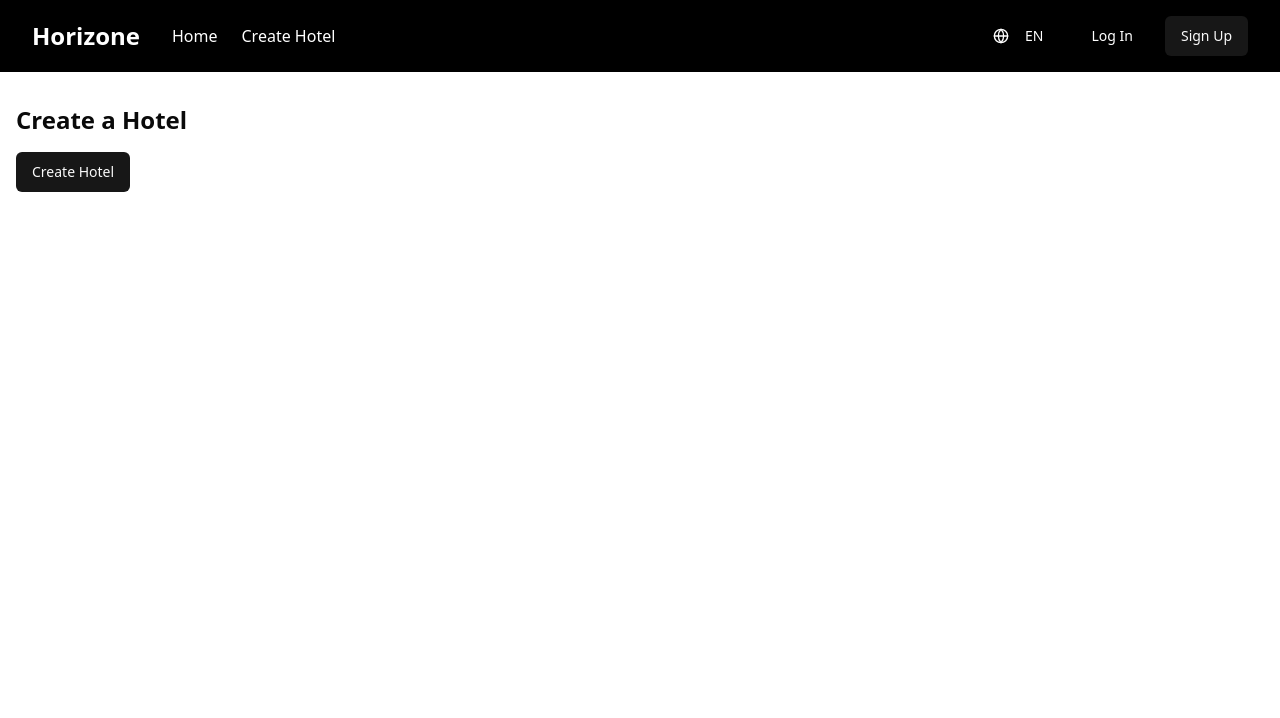
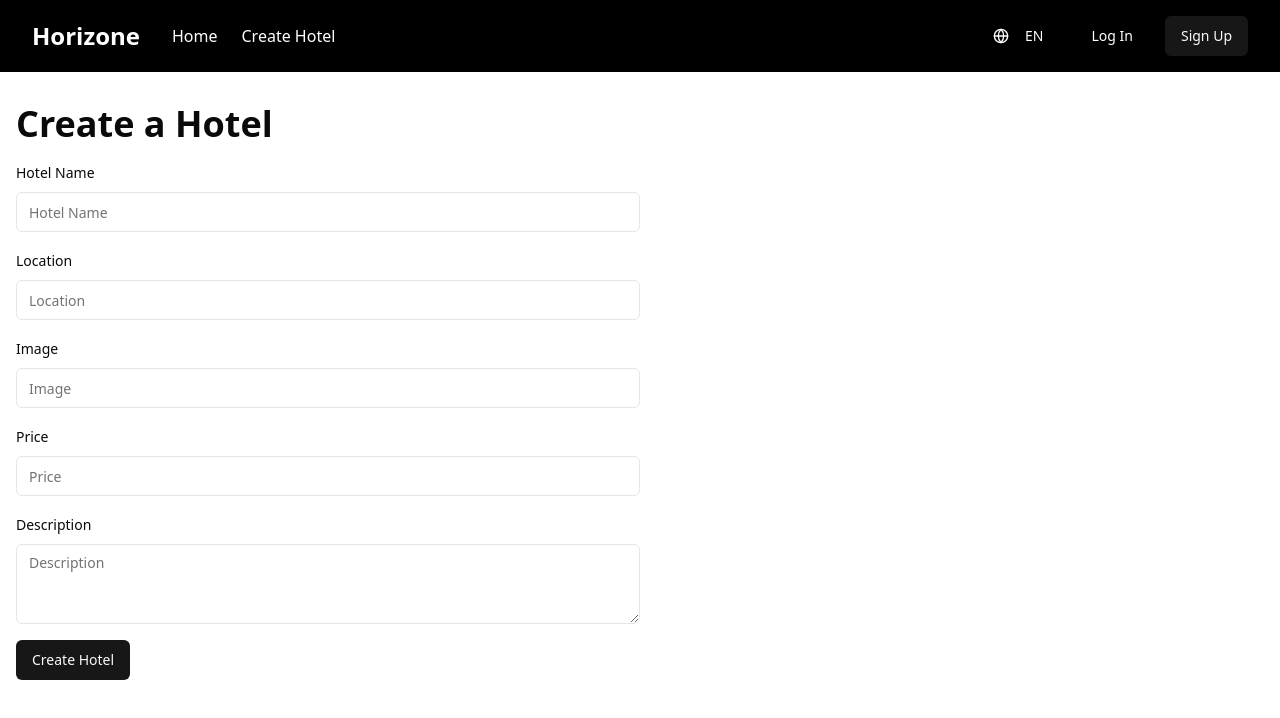
Before and after one commit to nasma321/horizone, a React (Vite) app: page /hotels/create in a window 1280 px wide. Shown: the top 718 px of the page. Built offline with nearby package versions, Linux system fonts and the light colour scheme.

Commit message:
form implementation

```diff
--- /dev/null
+++ b/src/components/CreateHotelForm.jsx
@@ -0,0 +1,136 @@
+import { z } from "zod";
+import { zodResolver } from "@hookform/resolvers/zod";
+import { useForm } from "react-hook-form";
+import { Button } from "@/components/ui/button";
+import {
+  Form,
+  FormControl,
+  FormDescription,
+  FormField,
+  FormItem,
+  FormLabel,
+  FormMessage,
+} from "@/components/ui/form";
+import { Input } from "@/components/ui/input";
+import { Textarea } from "@/components/ui/textarea";
+import { toast } from "sonner";
+import { useCreateHotelMutation } from "@/lib/api";
+
+const formSchema = z.object({
+  name: z.string().min(1, { message: "Hotel name is required" }),
+  location: z.string().min(1),
+  image: z.string().min(1),
+  price: z.number(),
+  description: z.string().min(1),
+});
+
+const CreateHotelForm = () => {
+  const [createHotel, { isLoading }] = useCreateHotelMutation();
+  const form = useForm({
+    resolver: zodResolver(formSchema),
+  });
+
+  const handleSubmit = async (values) => {
+    const { name, location, image, price, description } = values;
+    try {
+      toast.loading("Creating hotel...");
+      await createHotel({
+        name,
+        location,
+        image,
+        price,
+        description,
+      }).unwrap();
+      toast.success("Hotel created successfully");
+    } catch (error) {
+      toast.error("Hotel creation failed");
+    }
+  };
+
+  return (
+    <Form {...form}>
+      <form className="w-1/2" onSubmit={form.handleSubmit(handleSubmit)}>
+        <div className="grid gap-4">
+          <FormField
+            control={form.control}
+            name="name"
+            render={({ field }) => (
+              <FormItem>
+                <FormLabel>Hotel Name</FormLabel>
+                <FormControl>
+                  <Input placeholder="Hotel Name" {...field} />
+                </FormControl>
+                <FormMessage />
+              </FormItem>
+            )}
+          />
+          <FormField
+            control={form.control}
+            name="location"
+            render={({ field }) => (
+              <FormItem>
+                <FormLabel>Location</FormLabel>
+                <FormControl>
+                  <Input placeholder="Location" {...field} />
+                </FormControl>
+                <FormMessage />
+              </FormItem>
+            )}
+          />
+          <FormField
+            control={form.control}
+            name="image"
+            render={({ field }) => (
+              <FormItem>
+                <FormLabel>Image</FormLabel>
+                <FormControl>
+                  <Input placeholder="Image" {...field} />
+                </FormControl>
+                <FormMessage />
+              </FormItem>
+            )}
+          />
+          <FormField
+            control={form.control}
+            name="price"
+            render={({ field }) => (
+              <FormItem>
+                <FormLabel>Price</FormLabel>
+                <FormControl>
+                  <Input
+                    type="number"
+                    placeholder="Price"
+                    onChange={(e) => {
+                      field.onChange(parseFloat(e.target.value));
+                    }}
+                    value={field.value}
+                  />
+                </FormControl>
+                <FormMessage />
+              </FormItem>
+            )}
+          />
+          <FormField
+            control={form.control}
+            name="description"
+            render={({ field }) => (
+              <FormItem>
+                <FormLabel>Description</FormLabel>
+                <FormControl>
+                  <Textarea placeholder="Description" {...field} />
+                </FormControl>
+                <FormMessage />
+              </FormItem>
+            )}
+          />
+        </div>
+
+        <div className="mt-4">
+          <Button type="submit">Create Hotel</Button>
+        </div>
+      </form>
+    </Form>
+  );
+};
+
+export default CreateHotelForm;
--- a/src/components/HotelCard.jsx
+++ b/src/components/HotelCard.jsx
@@ -26,9 +26,9 @@
         </div>
         <div className="flex items-center space-x-1">
           <Star className="h-4 w-4 fill-primary text-primary" />
-          <span className="font-medium">{props.hotel.rating}</span>
+          <span className="font-medium">{props.hotel?.rating ?? "No rating"}</span>
           <span className="text-muted-foreground">
-            ({props.hotel.reviews.toLocaleString()} Reviews)
+            ({props.hotel.reviews?.toLocaleString() ?? "No"} Reviews)
           </span>
         </div>
         <div className="flex items-baseline space-x-2">
--- /dev/null
+++ b/src/components/ui/form.jsx
@@ -0,0 +1,133 @@
+import * as React from "react"
+import { Slot } from "@radix-ui/react-slot"
+import { Controller, FormProvider, useFormContext } from "react-hook-form";
+
+import { cn } from "@/lib/utils"
+import { Label } from "@/components/ui/label"
+
+const Form = FormProvider
+
+const FormFieldContext = React.createContext({})
+
+const FormField = (
+  {
+    ...props
+  }
+) => {
+  return (
+    (<FormFieldContext.Provider value={{ name: props.name }}>
+      <Controller {...props} />
+    </FormFieldContext.Provider>)
+  );
+}
+
+const useFormField = () => {
+  const fieldContext = React.useContext(FormFieldContext)
+  const itemContext = React.useContext(FormItemContext)
+  const { getFieldState, formState } = useFormContext()
+
+  const fieldState = getFieldState(fieldContext.name, formState)
+
+  if (!fieldContext) {
+    throw new Error("useFormField should be used within <FormField>")
+  }
+
+  const { id } = itemContext
+
+  return {
+    id,
+    name: fieldContext.name,
+    formItemId: `${id}-form-item`,
+    formDescriptionId: `${id}-form-item-description`,
+    formMessageId: `${id}-form-item-message`,
+    ...fieldState,
+  }
+}
+
+const FormItemContext = React.createContext({})
+
+const FormItem = React.forwardRef(({ className, ...props }, ref) => {
+  const id = React.useId()
+
+  return (
+    (<FormItemContext.Provider value={{ id }}>
+      <div ref={ref} className={cn("space-y-2", className)} {...props} />
+    </FormItemContext.Provider>)
+  );
+})
+FormItem.displayName = "FormItem"
+
+const FormLabel = React.forwardRef(({ className, ...props }, ref) => {
+  const { error, formItemId } = useFormField()
+
+  return (
+    (<Label
+      ref={ref}
+      className={cn(error && "text-destructive", className)}
+      htmlFor={formItemId}
+      {...props} />)
+  );
+})
+FormLabel.displayName = "FormLabel"
+
+const FormControl = React.forwardRef(({ ...props }, ref) => {
+  const { error, formItemId, formDescriptionId, formMessageId } = useFormField()
+
+  return (
+    (<Slot
+      ref={ref}
+      id={formItemId}
+      aria-describedby={
+        !error
+          ? `${formDescriptionId}`
+          : `${formDescriptionId} ${formMessageId}`
+      }
+      aria-invalid={!!error}
+      {...props} />)
+  );
+})
+FormControl.displayName = "FormControl"
+
+const FormDescription = React.forwardRef(({ className, ...props }, ref) => {
+  const { formDescriptionId } = useFormField()
+
+  return (
+    (<p
+      ref={ref}
+      id={formDescriptionId}
+      className={cn("text-sm text-muted-foreground", className)}
+      {...props} />)
+  );
+})
+FormDescription.displayName = "FormDescription"
+
+const FormMessage = React.forwardRef(({ className, children, ...props }, ref) => {
+  const { error, formMessageId } = useFormField()
+  const body = error ? String(error?.message) : children
+
+  if (!body) {
+    return null
+  }
+
+  return (
+    (<p
+      ref={ref}
+      id={formMessageId}
+      className={cn("text-sm font-medium text-destructive", className)}
+      {...props}>
+      {body}
+    </p>)
+  );
+})
+FormMessage.displayName = "FormMessage"
+
+export {
+  useFormField,
+  Form,
+  FormItem,
+  FormLabel,
+  FormControl,
+  FormDescription,
+  FormMessage,
+  FormField,
+}
--- /dev/null
+++ b/src/components/ui/label.jsx
@@ -0,0 +1,16 @@
+import * as React from "react"
+import * as LabelPrimitive from "@radix-ui/react-label"
+import { cva } from "class-variance-authority";
+
+import { cn } from "@/lib/utils"
+
+const labelVariants = cva(
+  "text-sm font-medium leading-none peer-disabled:cursor-not-allowed peer-disabled:opacity-70"
+)
+
+const Label = React.forwardRef(({ className, ...props }, ref) => (
+  <LabelPrimitive.Root ref={ref} className={cn(labelVariants(), className)} {...props} />
+))
+Label.displayName = LabelPrimitive.Root.displayName
+
+export { Label }
--- /dev/null
+++ b/src/components/ui/textarea.jsx
@@ -0,0 +1,18 @@
+import * as React from "react"
+
+import { cn } from "@/lib/utils"
+
+const Textarea = React.forwardRef(({ className, ...props }, ref) => {
+  return (
+    (<textarea
+      className={cn(
+        "flex min-h-[80px] w-full rounded-md border border-input bg-background px-3 py-2 text-base ring-offset-background placeholder:text-muted-foreground focus-visible:outline-none focus-visible:ring-2 focus-visible:ring-ring focus-visible:ring-offset-2 disabled:cursor-not-allowed disabled:opacity-50 md:text-sm",
+        className
+      )}
+      ref={ref}
+      {...props} />)
+  );
+})
+Textarea.displayName = "Textarea"
+
+export { Textarea }
--- a/src/pages/create-hotel.page.jsx
+++ b/src/pages/create-hotel.page.jsx
@@ -1,37 +1,10 @@
-import { useCreateHotelMutation } from "@/lib/api";
-import { Button } from "@/components/ui/button";
-import { toast } from "sonner";
+import CreateHotelForm from "@/components/CreateHotelForm";
 
 export default function CreateHotelPage() {
-  const [createHotel, { isLoading }] = useCreateHotelMutation();
-
-  const handleClick = async () => {
-    try {
-      toast.loading("Creating hotel...");
-      await createHotel({
-        name: "Opulent River Face Hotel",
-        location: "Kotte, Sri Lanka",
-        reviews: 100,
-        rating: 4,
-        image:
-          "https://cf.bstatic.com/xdata/images/hotel/max1280x900/308797093.jpg?k=3a35a30f15d40ced28afacf4b6ae81ea597a43c90c274194a08738f6e760b596&o=&hp=1",
-        price: 100,
-        description:
-          "The Opulent River Face Hotel is a luxurious hotel located in the heart of Colombo, Sri Lanka. It offers a range of amenities including a swimming pool, a gym, and a spa.",
-      }).unwrap();
-      toast.success("Hotel created successfully");
-    } catch (error) {
-      toast.error("Hotel creation failed");
-    }
-  };
-
   return (
     <main className="container mx-auto px-4 py-8 min-h-screen">
-      <h1 className="text-2xl font-bold">Create a Hotel</h1>
-
-      <div className="mt-4">
-        <Button onClick={handleClick}>Create Hotel</Button>
-      </div>
+      <h2 className="text-3xl md:text-4xl font-bold mb-4">Create a Hotel</h2>
+      <CreateHotelForm />
     </main>
   );
 }
--- a/src/pages/hotel.page.jsx
+++ b/src/pages/hotel.page.jsx
@@ -104,9 +104,9 @@
           </div>
           <div className="flex items-center space-x-1">
             <Star className="h-5 w-5 fill-primary text-primary" />
-            <span className="font-bold">{hotel.rating}</span>
+            <span className="font-bold">{hotel?.rating ?? "No rating"}</span>
             <span className="text-muted-foreground">
-              ({hotel.reviews.toLocaleString()} reviews)
+              ({hotel?.reviews?.toLocaleString() ?? "No"} reviews)
             </span>
           </div>
           <p className="text-muted-foreground">{hotel.description}</p>
```
Also changed, not shown: package.json (+6 -2 lines), 1 other file (tests, documents, lock files or other folders).
